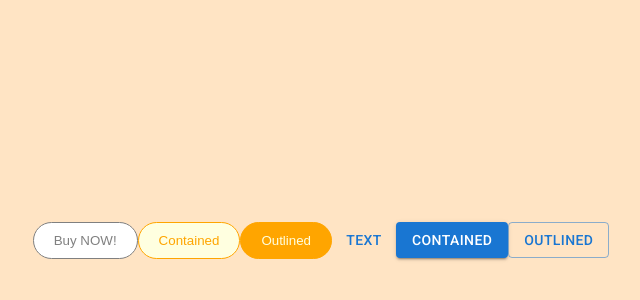
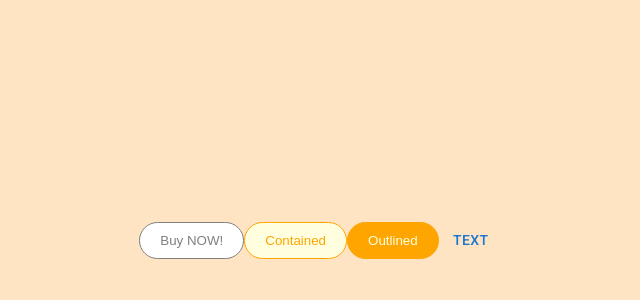
Before and after one commit to kirik5/styled-theme-material, a React (Create React App) app: page / in a window 1280 px wide. Shown: the part 160-460 px from the top of the page, without its empty margins (319-959 px from the left). Built offline with nearby package versions, Linux system fonts and the light colour scheme.

Commit message:
006 неработающий styled для кнопки из material ui

```diff
--- a/src/App.js
+++ b/src/App.js
@@ -3,7 +3,7 @@ import './App.css';
 import MyButton from "./MyButton";
 import {ThemeProvider} from "styled-components";
 import {primaryTheme} from "./primaryTheme";
-import {Button} from "@mui/material";
+import MyMaterialButton from "./MyMaterialButton";
 
 function App() {
     return (
@@ -12,9 +12,7 @@ function App() {
                 <MyButton>Buy NOW!</MyButton>
                 <MyButton variant={'contained'}>Contained</MyButton>
                 <MyButton variant={'outlined'}>Outlined</MyButton>
-                <Button variant="text">Text</Button>
-                <Button variant="contained">Contained</Button>
-                <Button variant="outlined">Outlined</Button>
+                <MyMaterialButton>Text</MyMaterialButton>
             </div>
         </ThemeProvider>
 
--- /dev/null
+++ b/src/MyMaterialButton.jsx
@@ -0,0 +1,22 @@
+import React from 'react'
+// import {styled} from '@mui/material/styles';
+import styled from 'styled-components'
+import {Button} from "@mui/material";
+
+const MyMaterialButtonStyled = styled(Button)`
+  color: green;
+  background-color: white;
+  border: 1px solid red;
+`
+
+// const MyMaterialButtonStyled = styled(Button)({
+//     color: 'green',
+//     backgroundColor: 'white',
+//     border: '1px solid green',
+// })
+
+const MyMaterialButton = ({children, ...rest}) => {
+    return <MyMaterialButtonStyled {...rest}>{children}</MyMaterialButtonStyled>
+}
+
+export default MyMaterialButton
```
